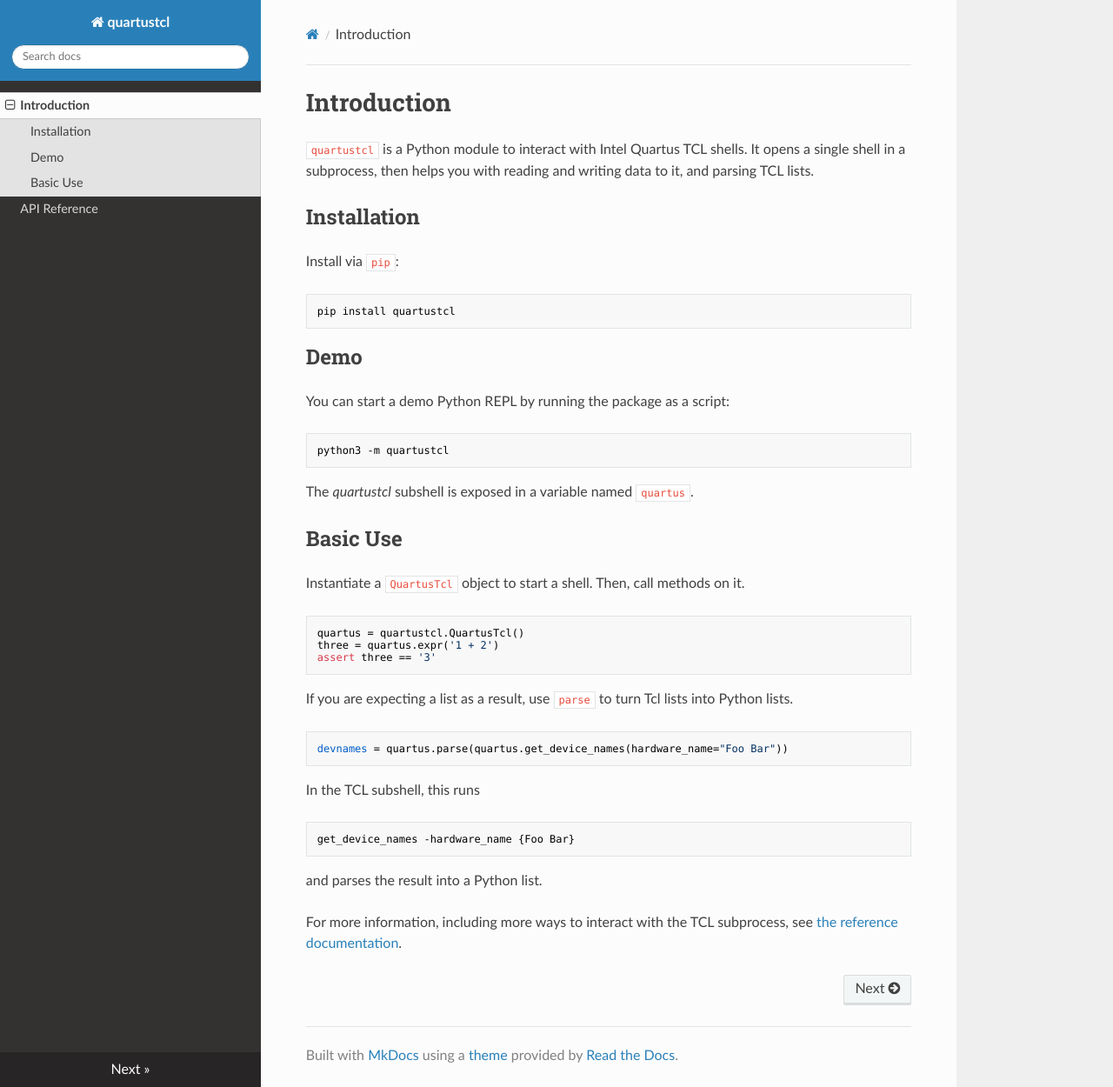
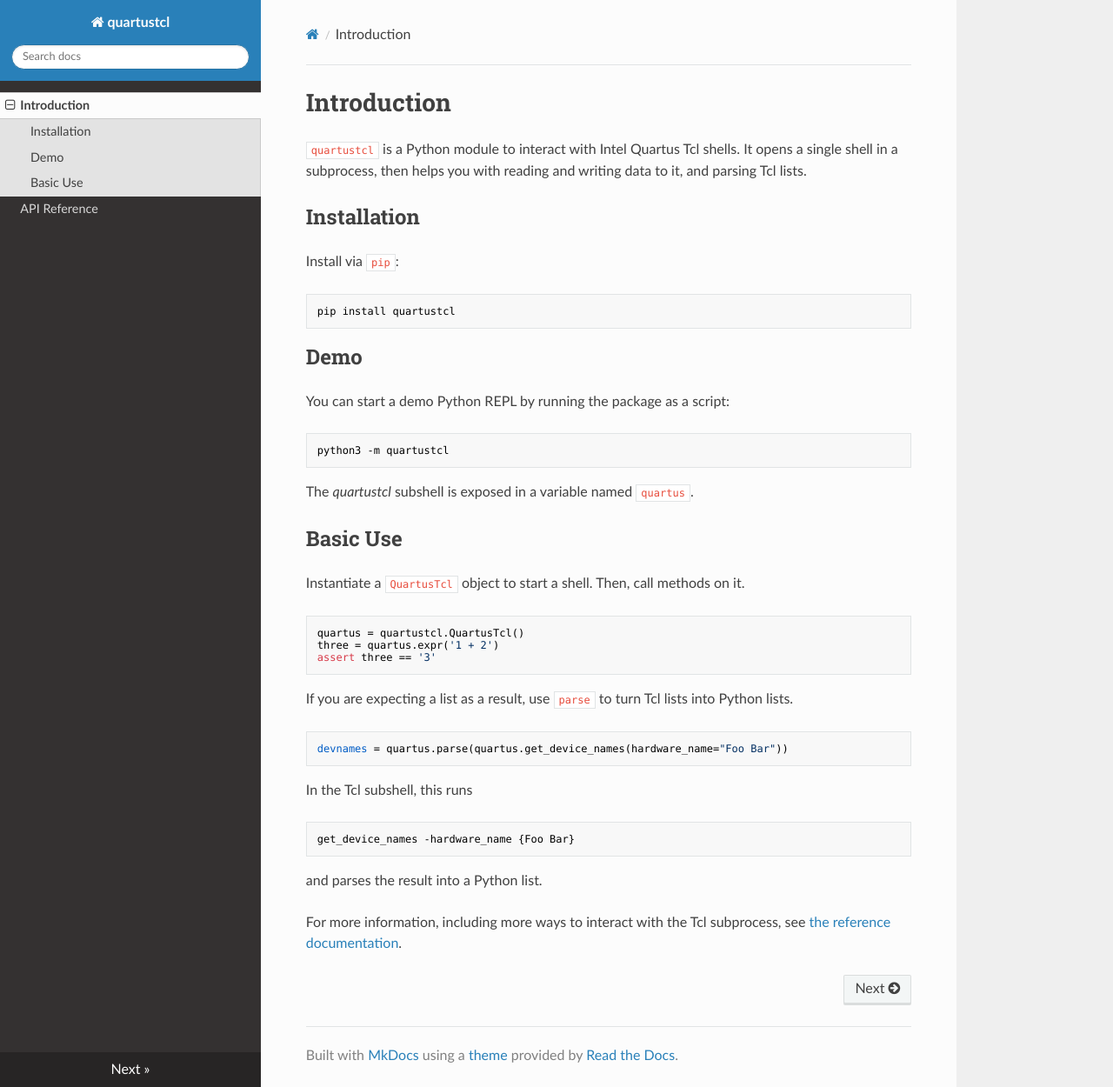
Before and after one commit to agrif/quartustcl, an MkDocs documentation site: the page built from docs/index.md, in a window 1280 px wide and 1250 px high. Shown: the whole window at 87% size. Built offline with MkDocs 1.6.1, drawn with Linux system fonts in a browser that asks for light colours; nearby versions of some CDN libraries.

Commit message:
all: Typos and TCL -> Tcl

````diff
--- a/docs/index.md
+++ b/docs/index.md
@@ -1,8 +1,8 @@
 # Introduction
 
-`quartustcl` is a Python module to interact with Intel Quartus TCL
+`quartustcl` is a Python module to interact with Intel Quartus Tcl
 shells. It opens a single shell in a subprocess, then helps you with
-reading and writing data to it, and parsing TCL lists.
+reading and writing data to it, and parsing Tcl lists.
 
 ## Installation
 
@@ -39,11 +39,11 @@ into Python lists.
 devnames = quartus.parse(quartus.get_device_names(hardware_name="Foo Bar"))
 ```
 
-In the TCL subshell, this runs
+In the Tcl subshell, this runs
 ```tcl
 get_device_names -hardware_name {Foo Bar}
 ```
 and parses the result into a Python list.
 
-For more information, including more ways to interact with the TCL
+For more information, including more ways to interact with the Tcl
 subprocess, see [the reference documentation](reference).
--- a/setup.py
+++ b/setup.py
@@ -11,7 +11,7 @@ with open(path.join(this_directory, 'README.md'), encoding='utf-8') as f:
 setup(
     name='quartustcl',
     url='https://github.com/agrif/quartustcl/',
-    description='a Python package for interfacing with Intel Quartus TCL',
+    description='a Python package for interfacing with Intel Quartus Tcl',
     long_description=long_description,
     long_description_content_type='text/markdown',
     author='Aaron Griffith',
````
Also changed, not shown: README.md (+3 -3 lines), quartustcl/__init__.py (+4 -4 lines).
